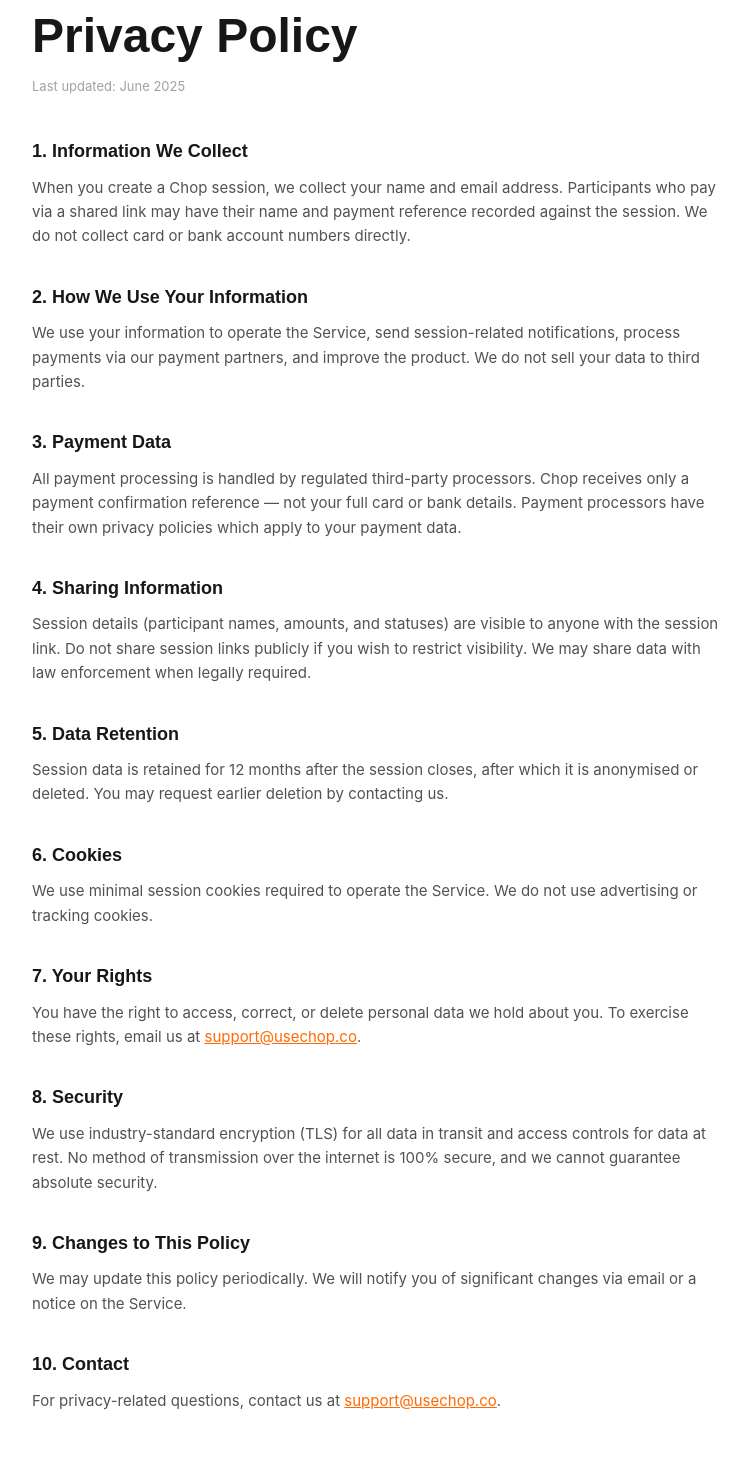
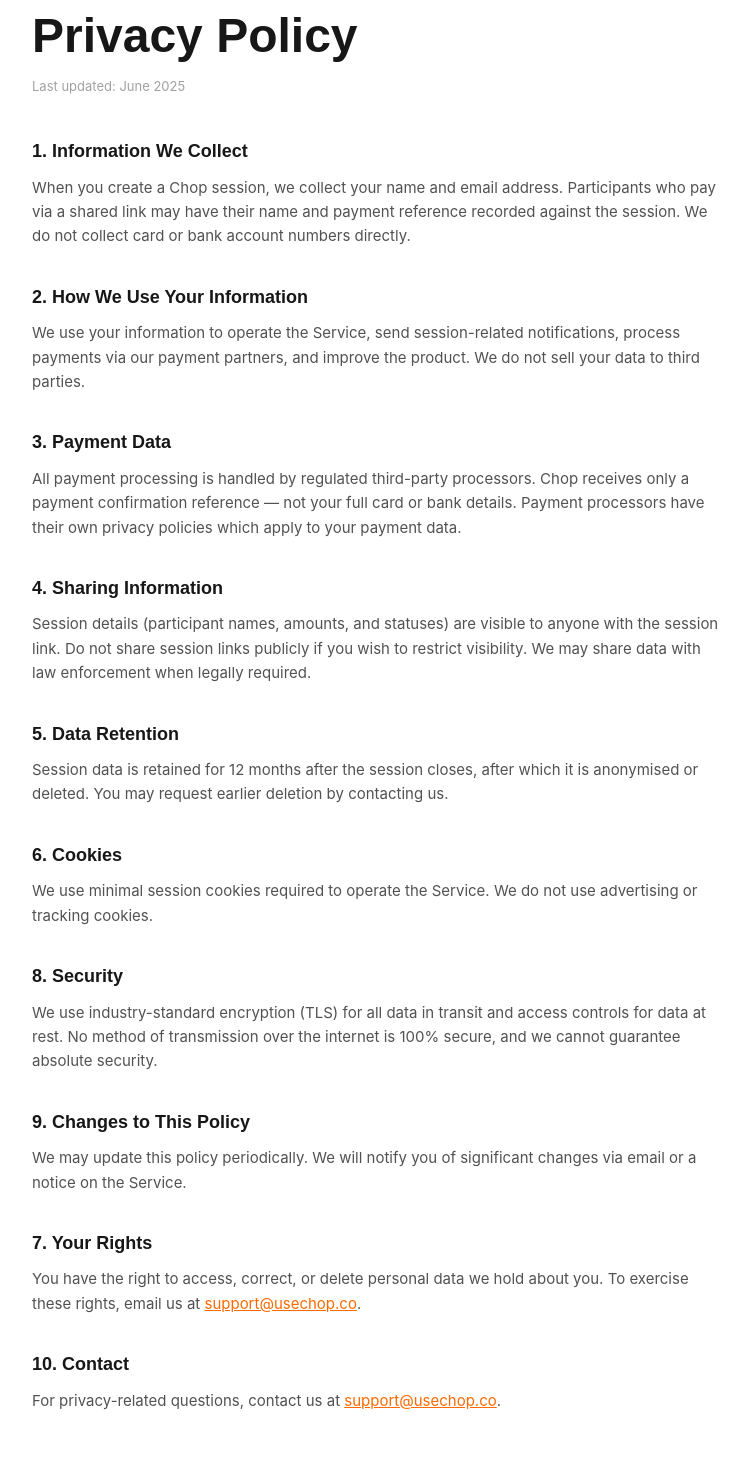
Before and after one commit to wiseman-umanah/chops, a React (Vite) app in the folder frontend/: page /privacy in a window 1280 px wide. Shown: the part 180-1650 px from the top of the page, without its empty margins (263-1011 px from the left). Built offline with nearby package versions, Linux system fonts and the light colour scheme; a web font is replaced by a local one.

Commit message:
Added frmer motion to every critical part of the landing page

```diff
--- a/frontend/src/pages/PrivacyPage.tsx
+++ b/frontend/src/pages/PrivacyPage.tsx
@@ -1,74 +1,108 @@
+import { motion } from 'framer-motion'
+
 const LAST_UPDATED = 'June 2025'
 const SUPPORT_EMAIL = 'support@usechop.co'
 
+const SECTIONS = [
+  {
+    title: '1. Information We Collect',
+    body: 'When you create a Chop session, we collect your name and email address. Participants who pay via a shared link may have their name and payment reference recorded against the session. We do not collect card or bank account numbers directly.',
+  },
+  {
+    title: '2. How We Use Your Information',
+    body: 'We use your information to operate the Service, send session-related notifications, process payments via our payment partners, and improve the product. We do not sell your data to third parties.',
+  },
+  {
+    title: '3. Payment Data',
+    body: 'All payment processing is handled by regulated third-party processors. Chop receives only a payment confirmation reference — not your full card or bank details. Payment processors have their own privacy policies which apply to your payment data.',
+  },
+  {
+    title: '4. Sharing Information',
+    body: 'Session details (participant names, amounts, and statuses) are visible to anyone with the session link. Do not share session links publicly if you wish to restrict visibility. We may share data with law enforcement when legally required.',
+  },
+  {
+    title: '5. Data Retention',
+    body: 'Session data is retained for 12 months after the session closes, after which it is anonymised or deleted. You may request earlier deletion by contacting us.',
+  },
+  {
+    title: '6. Cookies',
+    body: 'We use minimal session cookies required to operate the Service. We do not use advertising or tracking cookies.',
+  },
+  {
+    title: '8. Security',
+    body: 'We use industry-standard encryption (TLS) for all data in transit and access controls for data at rest. No method of transmission over the internet is 100% secure, and we cannot guarantee absolute security.',
+  },
+  {
+    title: '9. Changes to This Policy',
+    body: 'We may update this policy periodically. We will notify you of significant changes via email or a notice on the Service.',
+  },
+]
+
 export default function PrivacyPage() {
   return (
-    <>
-      <main className="flex-1 max-w-[760px] mx-auto w-full px-5 sm:px-10 py-16 md:py-24">
+    <main className="flex-1 max-w-[760px] mx-auto w-full px-5 sm:px-10 py-16 md:py-24">
+      {/* Page header — slides down on mount */}
+      <motion.div
+        initial={{ opacity: 0, y: -24 }}
+        animate={{ opacity: 1, y: 0 }}
+        transition={{ duration: 0.55, ease: [0.22, 1, 0.36, 1] }}
+      >
         <h1 className="font-creato font-extrabold text-[36px] md:text-[48px] text-neutral-900 leading-tight mb-3">
           Privacy Policy
         </h1>
         <p className="text-[13px] text-neutral-400 mb-12">Last updated: {LAST_UPDATED}</p>
+      </motion.div>
 
-        <div className="prose-chop">
-          <Section title="1. Information We Collect">
-            When you create a Chop session, we collect your name and email address. Participants who pay via a shared link may have their name and payment reference recorded against the session. We do not collect card or bank account numbers directly.
-          </Section>
+      {/* Sections — staggered fade-up */}
+      <div>
+        {SECTIONS.map(({ title, body }, i) => (
+          <motion.div
+            key={title}
+            className="mb-10"
+            initial={{ opacity: 0, y: 20 }}
+            whileInView={{ opacity: 1, y: 0 }}
+            viewport={{ once: true, amount: 0.2 }}
+            transition={{ duration: 0.5, delay: i * 0.04, ease: [0.22, 1, 0.36, 1] }}
+          >
+            <h2 className="font-creato font-bold text-[18px] text-neutral-900 mb-3">{title}</h2>
+            <p className="text-[15px] text-neutral-600 leading-relaxed">{body}</p>
+          </motion.div>
+        ))}
 
-          <Section title="2. How We Use Your Information">
-            We use your information to operate the Service, send session-related notifications, process payments via our payment partners, and improve the product. We do not sell your data to third parties.
-          </Section>
-
-          <Section title="3. Payment Data">
-            All payment processing is handled by regulated third-party processors. Chop receives only a payment confirmation reference — not your full card or bank details. Payment processors have their own privacy policies which apply to your payment data.
-          </Section>
-
-          <Section title="4. Sharing Information">
-            Session details (participant names, amounts, and statuses) are visible to anyone with the session link. Do not share session links publicly if you wish to restrict visibility. We may share data with law enforcement when legally required.
-          </Section>
-
-          <Section title="5. Data Retention">
-            Session data is retained for 12 months after the session closes, after which it is anonymised or deleted. You may request earlier deletion by contacting us.
-          </Section>
-
-          <Section title="6. Cookies">
-            We use minimal session cookies required to operate the Service. We do not use advertising or tracking cookies.
-          </Section>
-
-          <Section title="7. Your Rights">
+        {/* Your rights section — has inline link */}
+        <motion.div
+          className="mb-10"
+          initial={{ opacity: 0, y: 20 }}
+          whileInView={{ opacity: 1, y: 0 }}
+          viewport={{ once: true, amount: 0.2 }}
+          transition={{ duration: 0.5, delay: SECTIONS.length * 0.04, ease: [0.22, 1, 0.36, 1] }}
+        >
+          <h2 className="font-creato font-bold text-[18px] text-neutral-900 mb-3">7. Your Rights</h2>
+          <p className="text-[15px] text-neutral-600 leading-relaxed">
             You have the right to access, correct, or delete personal data we hold about you. To exercise these rights, email us at{' '}
             <a href={`mailto:${SUPPORT_EMAIL}`} className="underline" style={{ color: '#FF6900' }}>
               {SUPPORT_EMAIL}
-            </a>
-            .
-          </Section>
+            </a>.
+          </p>
+        </motion.div>
 
-          <Section title="8. Security">
-            We use industry-standard encryption (TLS) for all data in transit and access controls for data at rest. No method of transmission over the internet is 100% secure, and we cannot guarantee absolute security.
-          </Section>
-
-          <Section title="9. Changes to This Policy">
-            We may update this policy periodically. We will notify you of significant changes via email or a notice on the Service.
-          </Section>
-
-          <Section title="10. Contact">
+        {/* Contact section */}
+        <motion.div
+          className="mb-10"
+          initial={{ opacity: 0, y: 20 }}
+          whileInView={{ opacity: 1, y: 0 }}
+          viewport={{ once: true, amount: 0.2 }}
+          transition={{ duration: 0.5, delay: (SECTIONS.length + 1) * 0.04, ease: [0.22, 1, 0.36, 1] }}
+        >
+          <h2 className="font-creato font-bold text-[18px] text-neutral-900 mb-3">10. Contact</h2>
+          <p className="text-[15px] text-neutral-600 leading-relaxed">
             For privacy-related questions, contact us at{' '}
             <a href={`mailto:${SUPPORT_EMAIL}`} className="underline" style={{ color: '#FF6900' }}>
               {SUPPORT_EMAIL}
-            </a>
-            .
-          </Section>
-        </div>
-      </main>
-    </>
+            </a>.
+          </p>
+        </motion.div>
+      </div>
+    </main>
   )
 }
-
-function Section({ title, children }: { title: string; children: React.ReactNode }) {
-  return (
-    <div className="mb-10">
-      <h2 className="font-creato font-bold text-[18px] text-neutral-900 mb-3">{title}</h2>
-      <p className="text-[15px] text-neutral-600 leading-relaxed">{children}</p>
-    </div>
-  )
-}
--- a/frontend/src/pages/TermsPage.tsx
+++ b/frontend/src/pages/TermsPage.tsx
@@ -1,67 +1,96 @@
+import { motion } from 'framer-motion'
+import React from 'react'
+
 const LAST_UPDATED = 'June 2025'
 const SUPPORT_EMAIL = 'support@usechop.co'
 
+const SECTIONS = [
+  {
+    title: '1. Acceptance of Terms',
+    body: 'By accessing or using Chop ("the Service"), you agree to be bound by these Terms of Service. If you do not agree, please do not use the Service.',
+  },
+  {
+    title: '2. What Chop Does',
+    body: 'Chop is a group payment coordination tool that allows an organiser to create a payment session and share a link with participants. Participants pay their individual share directly — Chop does not hold, transfer, or custody funds on behalf of any party.',
+  },
+  {
+    title: '3. Eligibility',
+    body: 'You must be at least 18 years old and resident in a supported country to create a Chop session. Participants accessing a session via shared link are not required to create an account.',
+  },
+  {
+    title: '4. Organiser Responsibilities',
+    body: 'As the session organiser, you are responsible for ensuring the accuracy of the payment details, amounts, and participant information you provide. Chop is not liable for errors introduced by organisers.',
+  },
+  {
+    title: '5. Payments',
+    body: 'Payments are processed by third-party payment providers. By initiating or completing a payment through Chop, you also agree to the terms of the applicable payment processor. Chop does not store card or bank account details.',
+  },
+  {
+    title: '6. Prohibited Use',
+    body: 'You may not use Chop for fraudulent transactions, money laundering, or any activity that violates applicable Nigerian or international law. We reserve the right to suspend accounts found in violation without notice.',
+  },
+  {
+    title: '7. Intellectual Property',
+    body: 'All content, branding, and software on Chop are the property of Macedon Labs. You may not reproduce or distribute any part of the Service without written permission.',
+  },
+  {
+    title: '8. Limitation of Liability',
+    body: 'To the extent permitted by law, Macedon Labs is not liable for any indirect, incidental, or consequential damages arising from your use of the Service.',
+  },
+  {
+    title: '9. Changes to Terms',
+    body: 'We may update these terms at any time. Continued use of the Service after changes constitutes acceptance of the new terms.',
+  },
+]
+
 export default function TermsPage() {
   return (
-      <main className="flex-1 max-w-[760px] mx-auto w-full px-5 sm:px-10 py-16 md:py-24">
+    <main className="flex-1 max-w-[760px] mx-auto w-full px-5 sm:px-10 py-16 md:py-24">
+      {/* Page header — slides down on mount */}
+      <motion.div
+        initial={{ opacity: 0, y: -24 }}
+        animate={{ opacity: 1, y: 0 }}
+        transition={{ duration: 0.55, ease: [0.22, 1, 0.36, 1] }}
+      >
         <h1 className="font-creato font-extrabold text-[36px] md:text-[48px] text-neutral-900 leading-tight mb-3">
           Terms of Service
         </h1>
         <p className="text-[13px] text-neutral-400 mb-12">Last updated: {LAST_UPDATED}</p>
+      </motion.div>
 
-        <div className="prose-chop">
-          <Section title="1. Acceptance of Terms">
-            By accessing or using Chop ("the Service"), you agree to be bound by these Terms of Service. If you do not agree, please do not use the Service.
-          </Section>
+      {/* Sections — staggered fade-up */}
+      <div>
+        {SECTIONS.map(({ title, body }, i) => (
+          <motion.div
+            key={title}
+            className="mb-10"
+            initial={{ opacity: 0, y: 20 }}
+            whileInView={{ opacity: 1, y: 0 }}
+            viewport={{ once: true, amount: 0.2 }}
+            transition={{ duration: 0.5, delay: i * 0.04, ease: [0.22, 1, 0.36, 1] }}
+          >
+            <h2 className="font-creato font-bold text-[18px] text-neutral-900 mb-3">{title}</h2>
+            <p className="text-[15px] text-neutral-600 leading-relaxed">{body}</p>
+          </motion.div>
+        ))}
 
-          <Section title="2. What Chop Does">
-            Chop is a group payment coordination tool that allows an organiser to create a payment session and share a link with participants. Participants pay their individual share directly — Chop does not hold, transfer, or custody funds on behalf of any party.
-          </Section>
-
-          <Section title="3. Eligibility">
-            You must be at least 18 years old and resident in a supported country to create a Chop session. Participants accessing a session via shared link are not required to create an account.
-          </Section>
-
-          <Section title="4. Organiser Responsibilities">
-            As the session organiser, you are responsible for ensuring the accuracy of the payment details, amounts, and participant information you provide. Chop is not liable for errors introduced by organisers.
-          </Section>
-
-          <Section title="5. Payments">
-            Payments are processed by third-party payment providers. By initiating or completing a payment through Chop, you also agree to the terms of the applicable payment processor. Chop does not store card or bank account details.
-          </Section>
-
-          <Section title="6. Prohibited Use">
-            You may not use Chop for fraudulent transactions, money laundering, or any activity that violates applicable Nigerian or international law. We reserve the right to suspend accounts found in violation without notice.
-          </Section>
-
-          <Section title="7. Intellectual Property">
-            All content, branding, and software on Chop are the property of Macedon Labs. You may not reproduce or distribute any part of the Service without written permission.
-          </Section>
-
-          <Section title="8. Limitation of Liability">
-            To the extent permitted by law, Macedon Labs is not liable for any indirect, incidental, or consequential damages arising from your use of the Service.
-          </Section>
-
-          <Section title="9. Changes to Terms">
-            We may update these terms at any time. Continued use of the Service after changes constitutes acceptance of the new terms.
-          </Section>
-
-          <Section title="10. Contact">
+        {/* Contact section */}
+        <motion.div
+          className="mb-10"
+          initial={{ opacity: 0, y: 20 }}
+          whileInView={{ opacity: 1, y: 0 }}
+          viewport={{ once: true, amount: 0.2 }}
+          transition={{ duration: 0.5, delay: SECTIONS.length * 0.04, ease: [0.22, 1, 0.36, 1] }}
+        >
+          <h2 className="font-creato font-bold text-[18px] text-neutral-900 mb-3">10. Contact</h2>
+          <p className="text-[15px] text-neutral-600 leading-relaxed">
             Questions about these terms? Email us at{' '}
             <a href={`mailto:${SUPPORT_EMAIL}`} className="underline" style={{ color: '#FF6900' }}>
               {SUPPORT_EMAIL}
             </a>
-          </Section>
-        </div>
-      </main>
+          </p>
+        </motion.div>
+      </div>
+    </main>
   )
 }
-
-function Section({ title, children }: { title: string; children: React.ReactNode }) {
-  return (
-    <div className="mb-10">
-      <h2 className="font-creato font-bold text-[18px] text-neutral-900 mb-3">{title}</h2>
-      <p className="text-[15px] text-neutral-600 leading-relaxed">{children}</p>
-    </div>
-  )
-}
```
Also changed, not shown: frontend/src/pages/LandingPage.tsx (+34 -10 lines).
